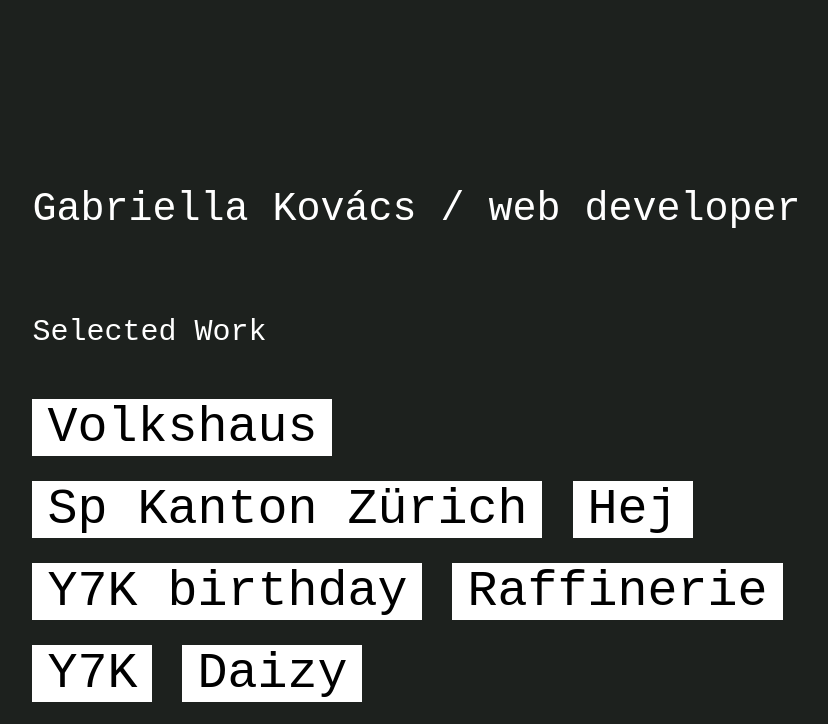
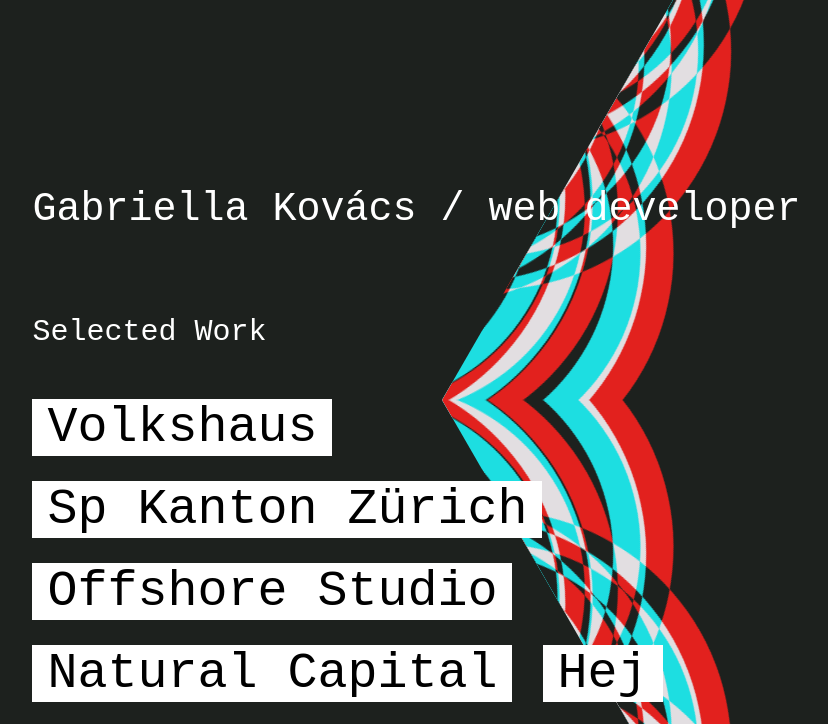
Before and after one commit to gabriellakovacs/pf17, a plain HTML site: page index.html in a window 1280 px wide. Shown: the top 724 px of the page, without its empty margins (198-1026 px from the left). Drawn offline with Linux system fonts and the light colour scheme; animation ran at ten frames a second.

Commit message:
performance improvement

```diff
--- a/index.html
+++ b/index.html
@@ -13,7 +13,6 @@
         color: white;
         padding-top: 10vh;
       }
-
 
       h1 {
           padding-bottom: 7vh;
@@ -100,17 +99,28 @@
 
     <canvas></canvas>
 
+    <canvas class="canvas_blue"></canvas>
+    <canvas class="canvas_red"></canvas>
+
+
     <main class="invisible">
         <h1>Gabriella Kovács / web developer</h1>
 
         <h2>Selected Work</h2>
 
         <ul class="works">
+
             <li>
                 <a href="https://www.volkshaus.ch/" target="_blank">Volkshaus</a>
             </li>
             <li>
                 <a href="https://spkantonzh.ch/" target="_blank">Sp Kanton Zürich</a>
+            </li>
+            <li>
+                <a href="http://offshorestudio.ch/" target="_blank">Offshore Studio</a>
+            </li>
+            <li>
+                <a href="https://www.naturalcapital.online/" target="_blank">Natural Capital</a>
             </li>
             <li>
                 <a href="http://www.hej.ch/" target="_blank">Hej</a>
@@ -120,6 +130,9 @@
             </li>
             <li>
                 <a href="https://raffinerie.com/" target="_blank">Raffinerie</a>
+            </li>
+            <li>
+                <a href="https://www.lesbianlivesproject.com/" target="_blank">The Lesbian Lives Project</a>
             </li>
             <li>
                 <a href="https://y7k.com/" target="_blank">Y7K</a>
@@ -145,21 +158,14 @@
     </main>
 
 
-
-    <!-- MOVEMENT ALONG CIRCLE -->
-    <!-- <script src="js/moveAlongCircle.js"></script> -->
-
-    <!-- SHAPE WITH MOVING VERTICES -->
-    <!-- <script src="js/shapeWithMovingVertices.js"></script> -->
-
-    <!-- DRAWING MACHINE -->
-    <!-- <script src="js/drawingMachine1.js"></script> -->
-
     <!-- KALEIDOSCOPE -->
     <script src="js/interactiveKaleidoscope.js"></script>
 
-    <!-- KALWIDOSCOPE WITH APPEARING DOTS -->
-    <!-- <script src="js/interactiveKaleidoscope.js"></script> -->
+    <!-- KALEIDOSCOPE OPTIMIZED -->
+    <!-- <script src="js/interactiveKaleidoscope_optimize.js"></script> -->
+
+    <!-- KALEIDOSCOPE FULL MIRROR -->
+    <!-- <script src="js/interactiveKaleidoscope_full_mirror.js"></script> -->
 
   </body>
 </html>
--- a/js/interactiveKaleidoscope.js
+++ b/js/interactiveKaleidoscope.js
@@ -1,6 +1,25 @@
 window.onload = function() {
     document.querySelector('main').classList.remove('invisible');
 }
+
+/****************
+CHANGE PARAMETERS
+*****************/
+
+var backgroundColor = '#1d211e';
+
+//CIRCLES
+var nrOfCircles = 12;
+var circleRadius = Math.max(window.innerHeight / 4, window.innerWidth / 4);
+var strokeW = 33;
+var circleHalfWidth = circleRadius + strokeW * 2;
+
+var color1 = 'rgba(255, 0, 0, 1)';
+// color1 = 'red';
+// color1 = '#00c0cb';
+var color2 = 'rgba(0, 255, 255, 1)';
+// color2 = 'blue';
+// color2 = '#ffc0cb';
 
 
 /************
@@ -34,7 +53,11 @@ function Point (x, y){
 }
 
 
-function Shape() {}
+function Shape(center, radius) {
+    this.center = center;
+    this.radius = radius;
+    this.setVelocity();
+}
 
 
 Shape.prototype.moveLinear = function() {
@@ -42,21 +65,8 @@ Shape.prototype.moveLinear = function() {
     this.center.y += this.step.y;
 }
 
-Circle.prototype = new Shape();
-Circle.prototype.constructor = Circle;
 
-
-function Circle(center, radius, color1, color2) {
-    this.center = center;
-    this.radius = radius;
-    this.color1 = color1;
-    this.color2 = color2;
-
-    this.setCircleVelocity();
-}
-
-
-Circle.prototype.setCircleVelocity = function() {
+Shape.prototype.setVelocity = function() {
 
      //get the distance from the circle center towards the top center(0, -h/2) of the screen
      var distanceX = this.center.x * -1;
@@ -91,38 +101,15 @@ Circle.prototype.setCircleVelocity = function() {
  }
 
 
-Circle.prototype.draw = function() {
-
-
-    c.beginPath();
-    c.arc(this.center.x + mousePosToCenterVector.x * 10, this.center.y + mousePosToCenterVector.y * 10, this.radius, 0, 7, false);
-
-    //c.closePath();
-
-    c.stroke();
-
-
-
-    // c.beginPath();
-    // c.arc(this.center.x - mousePosToCenterVector.x * 10, this.center.y - mousePosToCenterVector.y * 10, this.radius, 0, 7, false);
-    //
-    // c.closePath();
-    //
-    // c.stroke();
-
-
-}
-
-
-Circle.prototype.handleOutOfSight = function() {
-    var xpos = Math.abs(this.center.x) - this.radius;
-    var ypos = Math.abs(this.center.y) - this.radius;
+Shape.prototype.handleOutOfSight = function() {
+    var xpos = Math.abs(this.center.x) - circleRadius;
+    var ypos = Math.abs(this.center.y) - circleRadius;
 
     if(xpos > maxDist || ypos > maxDist) {
         this.center.x = Math.round(Math.random() * w - w / 2);
-        this.center.y = Math.round(Math.random() * h / 2 + this.radius);
+        this.center.y = Math.round(Math.random() * h / 10 + this.radius);
 
-        this.setCircleVelocity();
+        this.setVelocity();
     }
 }
 
@@ -151,7 +138,6 @@ function Triangle (center, radius, firstVertexPositionOnCircle) {
 
 
 Triangle.prototype.draw = function(){
-    //c.strokeStyle = 'rgb(255, 255, 255)';
 
     c.beginPath();
     c.moveTo(this.vertexList[0].x, this.vertexList[0].y);
@@ -159,24 +145,60 @@ Triangle.prototype.draw = function(){
         c.lineTo(this.vertexList[i].x, this.vertexList[i].y);
     }
     c.closePath();
-    //c.lineWidth = 30;
-    //c.stroke();
+
 }
 
 
-function initCircle() {
+function initShape(triangle) {
     var centerX = Math.round(Math.random() * w / 2);
-    var centerY = Math.round(Math.random() * h / 2 - 222);
 
 
-    var circle = new Circle(
-        new Point(centerX, centerY),
-        circleRadius,
-        color1,
-        color2
-    )
+    //var centerY = Math.round(Math.random() * h / 2 - circleRadius);
+    if(centerX < 0) {
+        var shape = new Shape(
+            triangleLeftLineParallelFunction(centerX, circleRadius, triangle),
+            circleRadius
+        )
+    } else {
+        var shape = new Shape(
+            triangleRightLineParallelFunction(centerX, circleRadius, triangle),
+            circleRadius
+        )
+    }
 
-    return circle;
+
+    return shape;
+}
+
+function triangleLeftLineParallelFunction(x, radius, triangle) {
+    //triangle[0] is in the origo so no need to calc that, but precizly it would be:
+    //(triangle.vertexList[0].y - triangle.vertexList[1].y) / (triangle.vertexList[0].y - triangle.vertexList[1].x)
+    var slope = (0 - triangle.vertexList[1].y) / (0 - triangle.vertexList[1].x);
+    var y = x * slope;
+    // var slopeOfPerpendicularLine = - 1 / slope;
+    //
+    // var x_on_the_line_moved_by_radius = -1 * Math.sqrt(Math.pow(radius, 2) / (1 + slopeOfPerpendicularLine));
+    // var y_on_the_line_moved_by_radius = x_on_the_line_moved_by_radius * slopeOfPerpendicularLine;
+
+
+    //return new Point(x_on_the_line_moved_by_radius, y_on_the_line_moved_by_radius);
+    return new Point(x - radius, y + radius);
+}
+
+function triangleRightLineParallelFunction(x, radius, triangle) {
+    //triangle[0] is in the origo so no need to calc that, but precizly it would be:
+    //(triangle.vertexList[0].y - triangle.vertexList[1].y) / (triangle.vertexList[0].y - triangle.vertexList[1].x)
+    var slope = (0 - triangle.vertexList[2].y) / (0 - triangle.vertexList[2].x);
+    var y = x * slope;
+    // var slopeOfPerpendicularLine = - 1 / slope;
+    //
+    // var x_on_the_line_moved_by_radius = -1 * Math.sqrt(Math.pow(radius, 2) / (1 + slopeOfPerpendicularLine));
+    // var y_on_the_line_moved_by_radius = x_on_the_line_moved_by_radius * slopeOfPerpendicularLine;
+    //
+    //
+    // return new Point(x_on_the_line_moved_by_radius, y_on_the_line_moved_by_radius);
+
+    return new Point(x + radius, y + radius);
 }
 
 function drawCircle(contex, color) {
@@ -189,24 +211,16 @@ function drawCircle(contex, color) {
 }
 
 var m_canvas = document.createElement('canvas');
-m_canvas.width = 510;
-m_canvas.height = 510;
+m_canvas.width = circleHalfWidth * 2;
+m_canvas.height = circleHalfWidth * 2;
 var m_context = m_canvas.getContext('2d');
-drawCircle(m_context, 'rgb(255, 0, 0)');
+drawCircle(m_context, color1);
 
 var b_canvas = document.createElement('canvas');
-b_canvas.width = 510;
-b_canvas.height = 510;
+b_canvas.width = circleHalfWidth * 2;
+b_canvas.height = circleHalfWidth * 2;
 var b_context = b_canvas.getContext('2d');
-drawCircle(b_context, 'rgb(0, 255, 255)');
-
-
-
-/****************
-CHANGE PARAMETERS
-*****************/
-
-var backgroundColor = '#1d211e';
+drawCircle(b_context, color2);
 
 
 //TRIANGLE
@@ -221,38 +235,23 @@ var triangleCenter = new Point(
 var triangle = new Triangle(triangleCenter, triangleR, triangleStartAngle);
 
 
-//CIRCLES
-var nrOfCircles = 10;
-var circleRadius = Math.max(h / 4, w / 4);
-var strokeW = 33;
-
-var color1 = 'rgba(255, 0, 0, 1)';
-// color1 = 'red';
-// color1 = '#00c0cb';
-var color2 = 'rgba(0, 255, 255, 1)';
-// color2 = 'blue';
-// color2 = '#ffc0cb';
 
 var circleList = [];
 for(var i = 0; i < nrOfCircles; i++) {
-    circleList.push( initCircle() );
+    circleList.push( initShape(triangle) );
 }
 
-//helpers
-var origoPoint = new Circle(origo, 10, 'rgb(255, 255, 0)');
-
-c.lineWidth = strokeW;
-clearCanvas(backgroundColor);
 
 draw();
 
-//c.drawImage(m_canvas, -255, -255);
+
 
 /************
 ACTION
 ************/
 
 function clearCanvas(backgroundColor){
+    c.globalCompositeOperation = 'normal';
     c.fillStyle = backgroundColor;
     c.fillRect(-w/2, -h/2, w, h);
 }
@@ -260,7 +259,12 @@ function clearCanvas(backgroundColor){
 
 function draw() {
     requestAnimationFrame(draw);
+    // window.onclick = function functionName() {
+    //     draw();
+    // };
     clearCanvas(backgroundColor);
+
+    c.globalCompositeOperation = 'difference';
 
     mousePosToCenterVector = getMousePosToCenterVector(mousePos);
 
@@ -277,7 +281,7 @@ function draw() {
     // triangle.draw();
     //
     // c.save();
-    // c.clip();
+    // //c.clip();
     //
     // drawAllCircles();
     //
@@ -307,7 +311,7 @@ function draw() {
     //----------------------
     //TOP LEFT
     //-----------------------
-    //
+
     // c.rotate(-60 * pi / 180);
     // c.scale(-1, 1);
     //
@@ -316,9 +320,7 @@ function draw() {
     // c.save();
     // c.clip();
     //
-
     // drawAllCircles();
-
     // c.restore();
     //
     // c.scale(-1, 1);
@@ -327,6 +329,7 @@ function draw() {
     //----------------------
     //BOTTOM CENTER
     //-----------------------
+
     // c.scale(1, -1);
     //
     //
@@ -336,7 +339,6 @@ function draw() {
     // c.clip();
     //
     // drawAllCircles();
-
     //
     // c.restore();
     //
@@ -361,10 +363,10 @@ function draw() {
     c.rotate(-120 * pi / 180);
 
 
+    //----------------------
+    //BOTTOM LEFT
+    //-----------------------
 
-    // //----------------------
-    // //BOTTOM LEFT
-    // //-----------------------
     // c.rotate(-120 * pi / 180);
     //
     // triangle.draw();
@@ -373,7 +375,7 @@ function draw() {
     // c.clip();
     //
     // drawAllCircles();
-
+    //
     // c.restore();
     //
     //
@@ -383,27 +385,16 @@ function draw() {
 
 
 function drawAllCircles() {
+    console.log('mousePosToCenterVector');
+    console.dir(mousePosToCenterVector);
 
-    c.globalCompositeOperation = 'difference';
 
-    //COLOR1
-    //c.strokeStyle = this.color1;
+    //the drawImage function takes the topleft corner - so wee need to transform the images, to their actual center
     for(var i = 0; i < nrOfCircles; i++) {
-        //circleList[i].draw();
-        c.drawImage(m_canvas, circleList[i].center.x, circleList[i].center.y);
+        c.drawImage(m_canvas, circleList[i].center.x - circleHalfWidth - mousePosToCenterVector.x * 10, circleList[i].center.y - circleHalfWidth - mousePosToCenterVector.y * 10);
+        c.drawImage(b_canvas, circleList[i].center.x - circleHalfWidth + mousePosToCenterVector.x * 10, circleList[i].center.y - circleHalfWidth + mousePosToCenterVector.y * 10);
     }
 
-    //COLOR2
-    // c.strokeStyle = this.color2;
-    // for(var i = 0; i < nrOfCircles; i++) {
-    //     //circleList[i].draw();
-    // }
-    for(var i = 0; i < nrOfCircles; i++) {
-        //circleList[i].draw();
-        c.drawImage(b_canvas, circleList[i].center.x + 5, circleList[i].center.y + 5);
-    }
-
-    c.globalCompositeOperation = 'normal';
 }
 
 
@@ -432,7 +423,7 @@ function setupCanvas() {
      c.translate(canvas.width / 2, canvas.height / 2);
 
      mousePos = new Point(w / 2, h / 2);
-     maxDist = Math.sqrt(Math.pow(w / 2, 2) + Math.pow(w / 2, 2));
+     maxDist = Math.sqrt(Math.pow(w / 2, 2) + Math.pow(h / 2, 2));
  }
 
 
```
